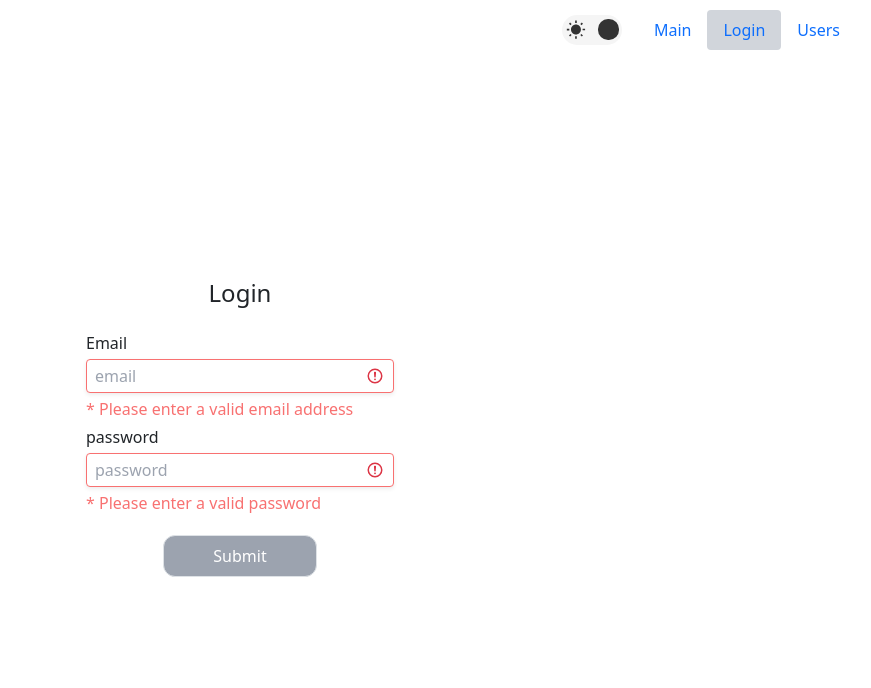
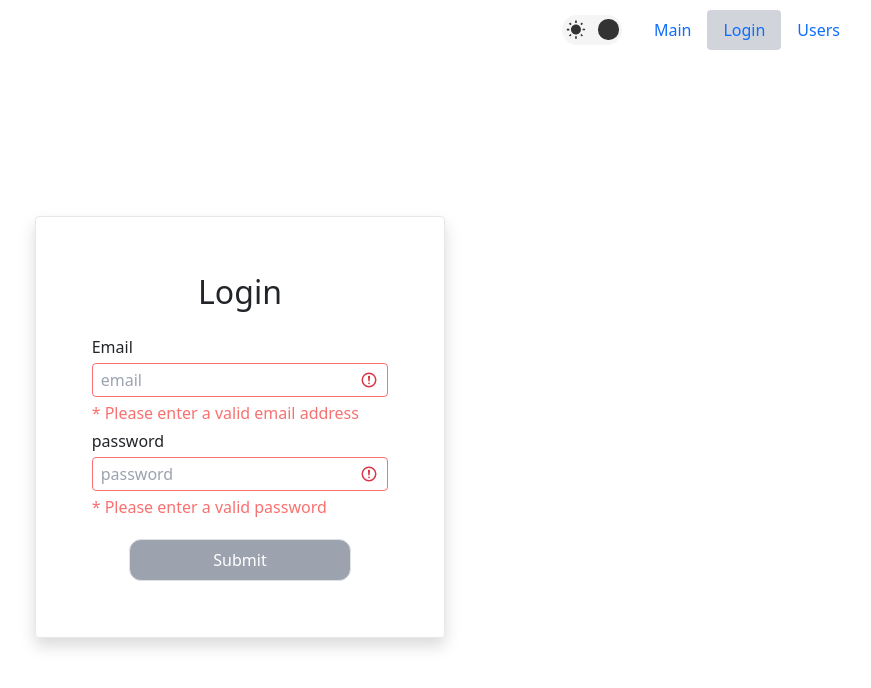
Before and after one commit to egolegegit/2_Frontend_lesson_2_1, a React (Create React App) app: page /login in a window 1280 px wide. Shown: the top 688 px of the page, without its empty margins (400-1271 px from the left). Built offline with nearby package versions, Linux system fonts and the light colour scheme; what @tailwindcss/typography would draw is missing.

Commit message:
refactiring code + styling

```diff
--- a/src/app/components/textField.jsx
+++ b/src/app/components/textField.jsx
@@ -18,9 +18,9 @@ const TextField = ({
 
   const getInputClasses = () => {
     return (
-      'w-full h-8 px-2 py-3 mt-1 border-gray-400 rounded shadow-sm border-1 ' +
+      'w-full h-8 px-2 py-3 mt-1 border-gray-300 dark:border-green-400 rounded border-1 bg-transparent dark:text-white ' +
       (error
-        ? 'border-red-400 is-invalid focus:border-red-500'
+        ? 'border-red-400 focus:border-red-500 is-invalid'
         : 'border-gray-400')
     )
   }
--- a/src/app/components/usersList.jsx
+++ b/src/app/components/usersList.jsx
@@ -9,7 +9,7 @@ import SearchStatus from './searchStatus'
 import UserTable from './usersTable'
 import Loader from './loader'
 import TextField from './textField'
-import searchUsersbyName from '../utils/searchBySrting'
+import searchBySubString from '../utils/searchBySubString'
 
 const UsersList = () => {
   const pageSize = 8
@@ -91,7 +91,7 @@ const UsersList = () => {
         )
       : users
 
-    filterUsers = searchUsersbyName(filterUsers, searchData)
+    filterUsers = searchBySubString(filterUsers, searchData)
 
     const userCount = filterUsers.length
     const pageCount = Math.ceil(userCount / pageSize)
@@ -132,7 +132,7 @@ const UsersList = () => {
                   label=""
                   name="search"
                   value={searchData}
-                  placeholder={'search by name ...'}
+                  placeholder={'search ...'}
                   onChange={handleChange}
                 />
                 <UserTable
--- a/src/app/layouts/login.jsx
+++ b/src/app/layouts/login.jsx
@@ -48,11 +48,12 @@ const Login = () => {
   }
 
   return (
-    <div className="layout-content">
-      <h4>Login</h4>
+    <div className="pt-40 layout-content">
+      <dib className="flex flex-col items-center w-full rounded shadow p-14 wrapper-form sm:w-2/3 md:w-2/5 lg:w-2/6 dark:border-green-400 border-1">
+        <h2>Login</h2>
         <form
           onSubmit={handleSubmit}
-        className="flex flex-col items-center text-center md:w-2/5 lg:w-1/4"
+          className="flex flex-col items-center w-full text-center"
         >
           <TextField
             label="Email"
@@ -72,7 +73,7 @@ const Login = () => {
           <button
             disabled={!isValid}
             className={`
-            bg-gray-400 mt-8 border rounded-xl border-transparent p-2 hover:text-white w-2/4 text-white ${
+            bg-gray-400 mt-8 border rounded-xl border-transparent p-2 hover:text-white w-3/4 text-white dark:bg-gray-600 ${
               isValid ? 'hover:bg-blue-700 text-white animate-pulse' : ''
             }
           `}
@@ -80,6 +81,7 @@ const Login = () => {
             Submit
           </button>
         </form>
+      </dib>
     </div>
   )
 }
--- a/src/app/utils/searchBySrting.js
+++ b/src/app/utils/searchBySubString.js
@@ -1,6 +1,6 @@
 import _ from 'lodash'
 
-export default function searchUsersbyName(data, searchString) {
+export default function searchBySubString(data, searchString) {
   return _.filter(data, function (item) {
     return item.name.toLowerCase().indexOf(searchString.toLowerCase()) !== -1
   })
--- a/src/index.scss
+++ b/src/index.scss
@@ -40,7 +40,7 @@
   }
 
   .layout-content {
-    @apply flex justify-center items-center dark:text-white flex-col;
+    @apply flex items-center dark:text-white flex-col;
     height: calc(100vh - theme('spacing.14'));
   }
 
@@ -85,3 +85,8 @@ body {
   border-bottom-width: 1px;
   box-shadow: inset 0 0 0 9999px transparent;
 }
+
+.block-box-shadow {
+  box-shadow: 0 2px 2px 0 rgba(0, 0, 0, 0.14),
+    0 3px 1px -2px rgba(0, 0, 0, 0.12), 0 1px 5px 0 rgba(0, 0, 0, 0.2);
+}
```
Lines whose indentation alone changed are shown as unchanged.
